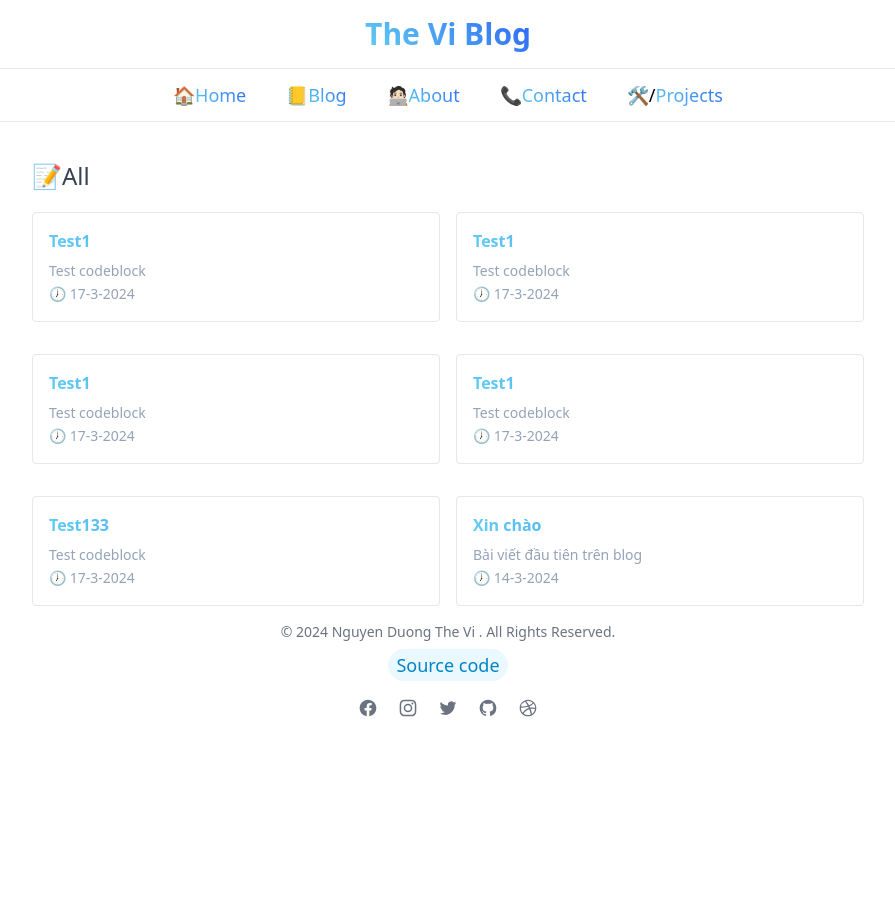
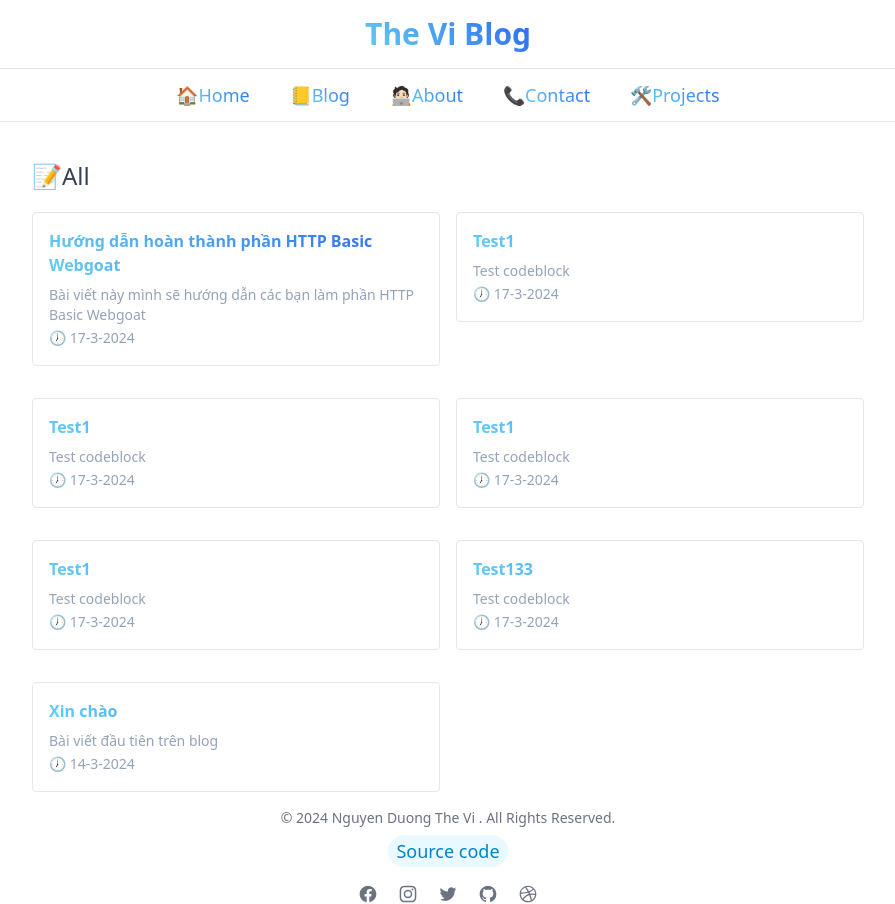
Before and after one commit to thevi31415/nguyenduongtheviblog, a Next.js app: page /blog in a window 1280 px wide. Shown: the whole page, without its empty margins (192-1087 px from the left). Before the commit the page ends 800 px from the top, so only its background shows below. Built offline with nearby package versions, Linux system fonts and the light colour scheme.

Commit message:
Fix lỗi giao diện, đăng bài

```diff
--- a/app/blog/page.tsx
+++ b/app/blog/page.tsx
@@ -5,6 +5,7 @@ import matter from "gray-matter";
 import { PostMetadata } from "@/components/PostMetadata";
 import { useEffect, useState } from "react";
 import { Metadata } from "next";
+import { TagsMetadata } from "@/components/TagsMatadata";
 ("@/components/PostMetadata");
 export const metadata: Metadata = {
   title: "The Vi Blog",
@@ -30,8 +31,29 @@ const getPostMetadata = (): PostMetadata[] => {
     return dateB.getTime() - dateA.getTime(); // Sắp xếp giảm dần, bài đăng mới nhất sẽ đứng trước
   });
 };
+const getTagsMetadata = (): TagsMetadata[] => {
+  const folder = "tags/";
+  const files = fs.readdirSync(folder);
+  const markdownPosts = files.filter((file) => file.endsWith(".md"));
+  const posts = markdownPosts.map((fileName) => {
+    const fileContents = fs.readFileSync(`tags/${fileName}`, "utf8");
+    const matterResult = matter(fileContents);
+    return {
+      title: matterResult.data.title,
+      date: matterResult.data.date,
+      subtitle: matterResult.data.subtitle,
+      slug: fileName.replace(".md", ""),
+    };
+  });
+  return posts.sort((a, b) => {
+    const dateA = new Date(a.date.split("-").reverse().join("-"));
+    const dateB = new Date(b.date.split("-").reverse().join("-"));
+    return dateB.getTime() - dateA.getTime(); // Sắp xếp giảm dần, bài đăng mới nhất sẽ đứng trước
+  });
+};
 export default function Blog() {
   const postMetadata = getPostMetadata();
+  const tagsMetadata = getTagsMetadata();
   const postPreviews = postMetadata.map((post) => (
     // eslint-disable-next-line react/jsx-key
 
@@ -48,10 +70,10 @@ export default function Blog() {
       </div>
     </div>
   ));
-  return (
-    <div>
-      <div className="overflow-hidden">
-        {/* <ul className="flex flex-wrap items-center justify-center">
+  const tagsPreviews = tagsMetadata.slice(0, 6).map((tags) => (
+    // eslint-disable-next-line react/jsx-key
+    <div key={tags.slug}>
+      <ul className="flex flex-wrap items-center justify-center">
         <li>
           <a
             title="all"
@@ -59,11 +81,17 @@ export default function Blog() {
             href="/blog"
           >
             <span className="relative rounded-md bg-white px-5 py-2.5 transition-all duration-75 ease-in group-hover:bg-opacity-0  bg-opacity-0">
-                All
+              {tags.title}
             </span>
           </a>
         </li>
-        </ul>{" "} */}
+      </ul>
+    </div>
+  ));
+  return (
+    <div>
+      <div className="overflow-hidden">
+        {/* {tagsPreviews} */}
         <h4 className="  text-2xl font-medium text-gray-700 mb-5" id="new">
           📝All
         </h4>
--- a/app/layout.tsx
+++ b/app/layout.tsx
@@ -87,7 +87,7 @@ export default function RootLayout({
               <li className="p-3 mx-2 ">
                 <p className="relative group">
                   <span>
-                    <a href="/project">🛠/</a>
+                    <a href="/project">🛠</a>
                     <Link href="/project" className="gradient-text">
                       Projects
                     </Link>
--- a/app/page.tsx
+++ b/app/page.tsx
@@ -5,6 +5,7 @@ import matter from "gray-matter";
 import { PostMetadata } from "@/components/PostMetadata";
 import { useEffect, useState } from "react";
 import { Metadata } from "next";
+import { TagsMetadata } from "@/components/TagsMatadata";
 ("@/components/PostMetadata");
 export const metadata: Metadata = {
   title: "The Vi Blog",
@@ -30,8 +31,10 @@ const getPostMetadata = (): PostMetadata[] => {
     return dateB.getTime() - dateA.getTime(); // Sắp xếp giảm dần, bài đăng mới nhất sẽ đứng trước
   });
 };
+
 export default async function Home() {
   const postMetadata = getPostMetadata();
+
   const postPreviews = postMetadata.slice(0, 6).map((post) => (
     // eslint-disable-next-line react/jsx-key
     <div key={post.slug}>
--- a/app/posts/[slug]/page.tsx
+++ b/app/posts/[slug]/page.tsx
@@ -74,7 +74,7 @@ const PostPage = (props: any) => {
           {post.data.title}
         </h1>
       </div>
-      <div className="flex justify-between w-full mb-6 ">
+      <div className="flex justify-between w-full  ">
         <div>
           <a className="flex items-center" href="/about">
             <div className="relative w-12 h-12">
@@ -143,7 +143,7 @@ const PostPage = (props: any) => {
         </div>
       </div>
       <div className=" bg-white rounded-lg p-3">
-        <article className="flex items-start justify-center prose max-w-none max-w-full  ">
+        <article className="flex items-start justify-left prose max-w-none max-w-full  ">
           <div className={Styles.markdownContainer}>
             <Markdown className={Styles.markdown}>{post.content}</Markdown>
           </div>
--- /dev/null
+++ b/app/tags/[slug]/page.tsx
@@ -0,0 +1,13 @@
+import { Metadata } from "next";
+import Image from "next/image";
+export const metadata: Metadata = {
+  title: "The Vi Blog",
+  description: "This is my personal blog, sharing about my everyday life.",
+};
+export default function Tags() {
+  return (
+    <div>
+      <h1>Tags</h1>
+    </div>
+  );
+}
--- /dev/null
+++ b/components/TagsMatadata.ts
@@ -0,0 +1,6 @@
+export interface TagsMetadata {
+  title: string;
+  date: string;
+  subtitle: string;
+  slug: string;
+}
--- /dev/null
+++ b/posts/huong-dan-http-basics-webgoat.md
@@ -0,0 +1,12 @@
+---
+title: "Hướng dẫn hoàn thành phần HTTP Basic Webgoat"
+subtitle: "Bài viết này mình sẽ hướng dẫn các bạn làm phần HTTP Basic Webgoat"
+date: "17-3-2024"
+---
+
+## 1. Đăng nhập vào Webgoat
+
+Chúng ta đăng nhập vào Webgoat bằng username và password
+![alt](/images/image.png)
+
+Còn tiếp.....
--- /dev/null
+++ b/tags/all.md
@@ -0,0 +1,5 @@
+---
+title: "All"
+subtitle: "Test codeblock"
+date: "17-3-2024"
+---
```
Also changed, not shown: components/getPostMetadata.ts (deleted), public/images/image.png (added). Lines whose indentation alone changed are shown as unchanged.
